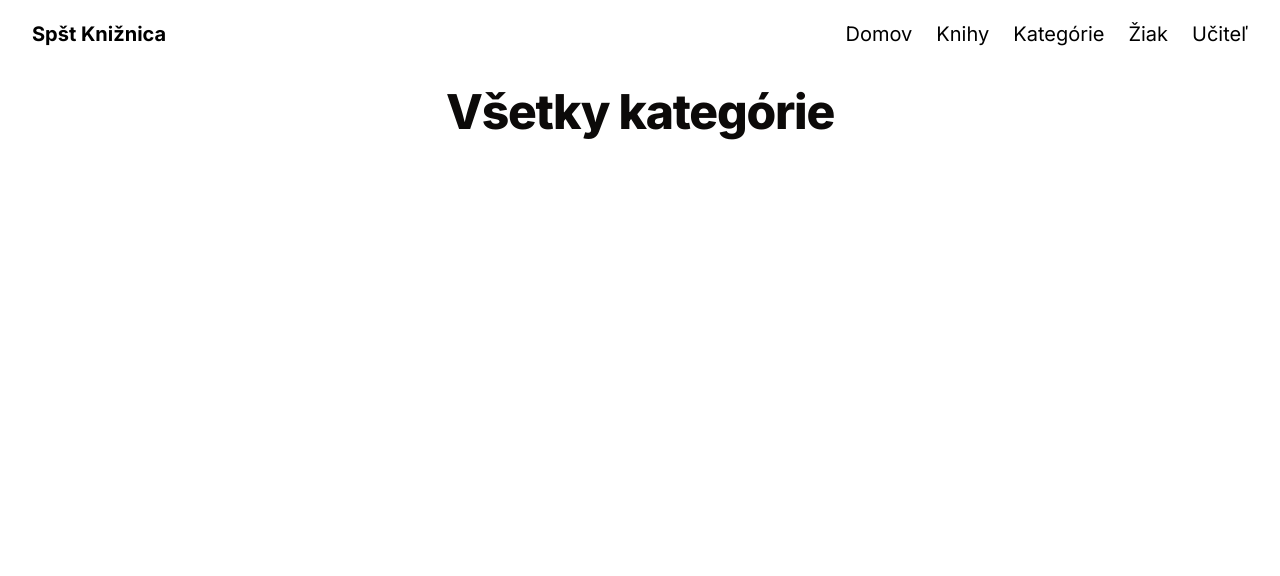
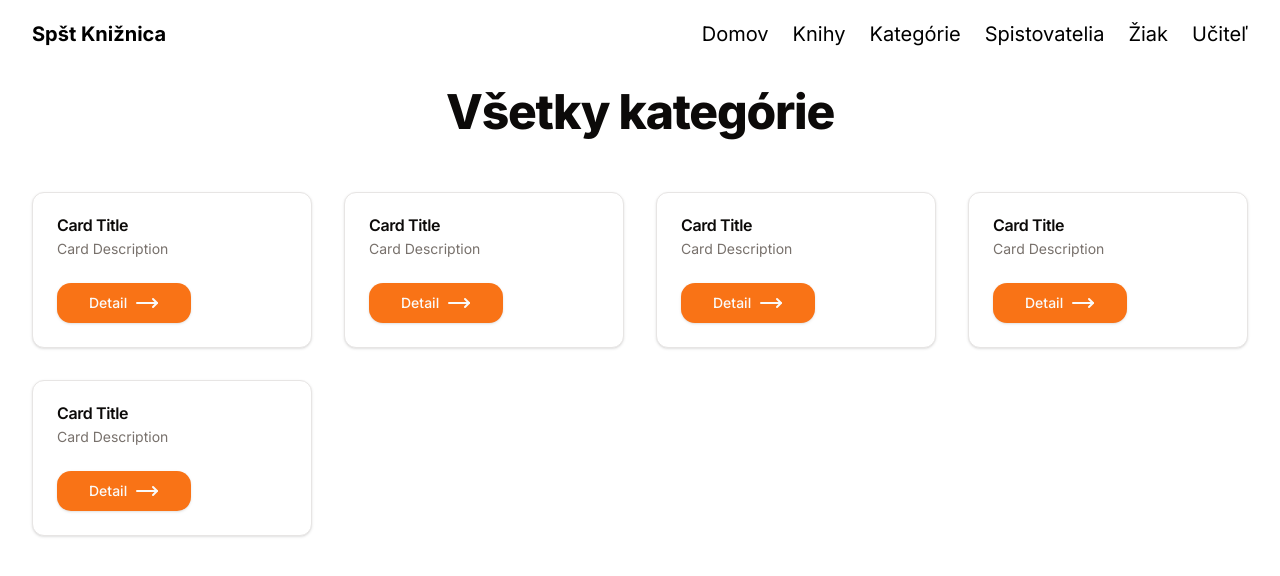
Before and after one commit to peterdinis/Spst-Kniznica-Frontend, a Next.js app: page /categories in a window 1280 px wide. Shown: the top 576 px of the page. Built offline with nearby package versions, Linux system fonts and the light colour scheme.

Commit message:
feat: First commit in year 2024 in this project

```diff
--- /dev/null
+++ b/src/app/authors/page.tsx
@@ -0,0 +1,8 @@
+import { NextPage } from "next";
+import AllAuthors from "../components/authors/AllAuthors";
+
+const AuthorsPage: NextPage = () => {
+    return <AllAuthors />
+}
+
+export default AuthorsPage
--- a/src/app/components/auth/StudentLoginForm.tsx
+++ b/src/app/components/auth/StudentLoginForm.tsx
@@ -1,8 +1,11 @@
 import { FC } from "react";
+import Header from "../shared/Header";
 
 const StudentLoginForm: FC = () => {
     return (
-        <></>
+        <>
+            <Header text="Prihlásenie žiak" />
+        </>
     )
 }
 
--- a/src/app/components/auth/TeacherLoginForm.tsx
+++ b/src/app/components/auth/TeacherLoginForm.tsx
@@ -1,8 +1,11 @@
 import { FC } from "react";
+import Header from "../shared/Header";
 
 const TeacherLoginForm: FC = () => {
     return (
-        <></>
+        <>
+            <Header text="Prihlásenie učiteľ" />
+        </>
     )
 }
 
--- /dev/null
+++ b/src/app/components/authors/AllAuthors.tsx
@@ -0,0 +1,12 @@
+import { FC } from "react";
+import Header from "../shared/Header";
+
+const AllAuthors: FC = () =>{
+    return (
+        <>
+            <Header text="Všetci spisovatelia" />
+        </>
+    )
+}
+
+export default AllAuthors
--- a/src/app/components/categories/AllCategories.tsx
+++ b/src/app/components/categories/AllCategories.tsx
@@ -1,10 +1,22 @@
+"use client"
+
 import { FC } from "react";
 import Header from "../shared/Header";
+import ScrollToTop from "react-scroll-to-top";
+import CategoryCard from "./CategoryCard";
 
 const AllCategories: FC = () => {
     return (
         <>
           <Header text="Všetky kategórie" />
+          <div className="container mt-8 mx-auto grid sm:grid-cols-1 md:grid-cols-2 lg:grid-cols-3 xl:grid-cols-4 pt-6 gap-8">
+            <CategoryCard />
+            <CategoryCard />
+            <CategoryCard />
+            <CategoryCard />
+            <CategoryCard />
+          </div>
+          <ScrollToTop />
         </>
     )
 }
--- /dev/null
+++ b/src/app/components/categories/CategoryCard.tsx
@@ -0,0 +1,26 @@
+import { FC } from "react";
+import {
+  Card,
+  CardDescription,
+  CardFooter,
+  CardHeader,
+  CardTitle,
+} from "@/components/ui/card";
+import { Button } from "@/components/ui/button";
+import { MoveRight } from "lucide-react";
+
+const CategoryCard: FC = () => {
+  return (
+    <Card>
+      <CardHeader>
+        <CardTitle>Card Title</CardTitle>
+        <CardDescription>Card Description</CardDescription>
+      </CardHeader>
+      <CardFooter>
+        <Button variant={"default"} size="lg">Detail <MoveRight className="ml-2" /></Button>
+      </CardFooter>
+    </Card>
+  );
+};
+
+export default CategoryCard;
--- a/src/app/components/shared/NavbarItems.tsx
+++ b/src/app/components/shared/NavbarItems.tsx
@@ -14,6 +14,9 @@ const NavbarItems: FC = () => {
                 <Link href='/categories'>Kategórie</Link>
             </li>
             <li className='text-black text-xl'>
+                <Link href='/authors'>Spistovatelia</Link>
+            </li>
+            <li className='text-black text-xl'>
                 <Link href='/student/login'>Žiak</Link>
             </li>
             <li className='text-black text-xl'>
```
